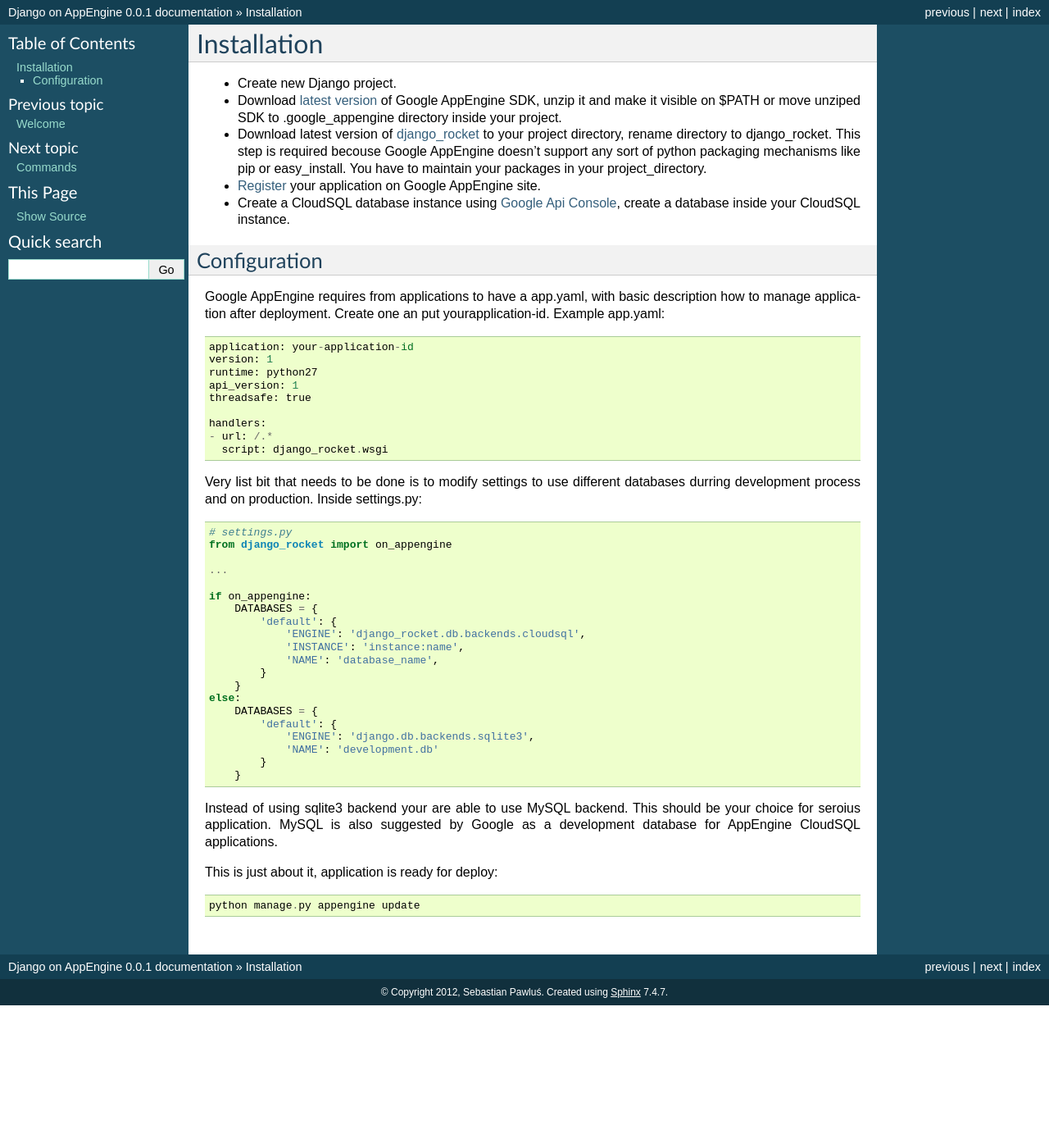
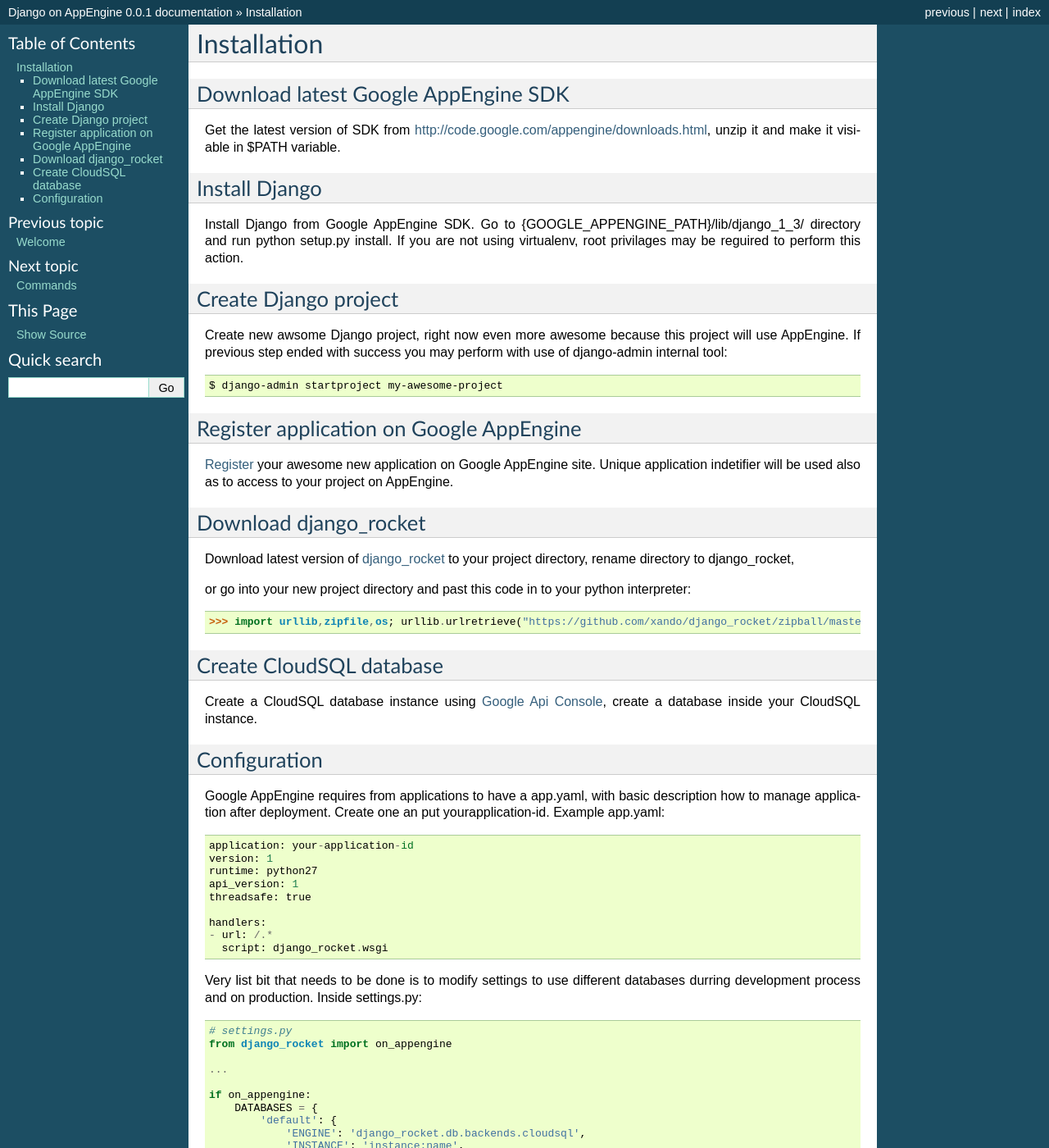
Before and after one commit to xando/django-rocket-engine, a Sphinx documentation site: the page built from docs/installation.rst, in a window 1280 px wide and 1400 px high. Shown: the whole window at 82% size. Built offline with Sphinx 7.4.7, drawn with Linux system fonts in a browser that asks for light colours; some of the changed text lies outside the part shown.

Commit message:
Documentation update.

```diff
--- a/docs/installation.rst
+++ b/docs/installation.rst
@@ -4,18 +4,61 @@
 ============
 
 
-* Create new Django  project.
+Download latest Google AppEngine SDK
+____________________________________
 
-* Download `latest version <http://code.google.com/appengine/downloads.html>`_      of     Google AppEngine SDK, unzip it and make  it visible on $PATH or move unziped SDK to .google_appengine directory inside your project.
+Get the latest version of SDK from `<http://code.google.com/appengine/downloads.html>`_, unzip it and make it visiable in $PATH variable.
 
-* Download  latest  version  of `django_rocket <https://github.com/xando/django_rocket/zipball/master>`_  to  your  project directory, rename directory to django_rocket.   This step  is required  becouse Google  AppEngine doesn't support  any  sort   of  python  packaging  mechanisms   like  pip  or easy_install.    You  have   to   maintain  your   packages  in   your project_directory.
+Install Django
+______________
 
-* `Register  <http://code.google.com/appengine/>`_  your application  on Google AppEngine site.
+Install    Django    from    Google     AppEngine    SDK.     Go    to
+{GOOGLE_APPENGINE_PATH}/lib/django_1_3/   directory  and   run  python
+setup.py install.   If you are  not using virtualenv,  root privilages
+may be reguired to perform this action.
 
-* Create  a  CloudSQL  database   instance  using  `Google  Api  Console <https://code.google.com/apis/console>`_, create a database inside your CloudSQL instance.
+Create Django project
+_____________________
+
+Create new awsome Django project,  right now even more awesome because
+this project will  use AppEngine. If previous step  ended with success
+you may perform with use of django-admin internal tool::
+
+    $ django-admin startproject my-awesome-project
+
+
+Register application on Google AppEngine
+________________________________________
+
+`Register   <http://code.google.com/appengine/>`_  your   awesome  new
+application on Google  AppEngine site. Unique application indetifier
+will be used also as to access to your project on AppEngine.
+
+
+Download django_rocket
+______________________
+
+Download        latest         version        of        `django_rocket
+<https://github.com/xando/django_rocket/zipball/master>`_    to   your
+project directory, rename directory to  django_rocket,
+
+or go into your
+new  project  directory   and  past  this  code  in   to  your  python
+interpreter::
+
+     >>> import urllib,zipfile,os; urllib.urlretrieve("https://github.com/xando/django_rocket/zipball/master", "django_rocket.zip"); zipfile.ZipFile('django_rocket.zip', 'r').extractall(); os.rename(zipfile.ZipFile('django_rocket.zip', 'r').namelist()[0].strip('/'), 'django_rocket'); os.remove('django_rocket.zip')
+
+
+Create CloudSQL database
+________________________
+
+Create  a  CloudSQL  database   instance  using  `Google  Api  Console
+<https://code.google.com/apis/console>`_,  create  a  database  inside
+your CloudSQL instance.
+
 
 Configuration
--------------
+_____________
 
 Google AppEngine requires from  applications to have a app.yaml, with
 basic description  how to manage application  after deployment. Create
@@ -57,11 +100,15 @@
             }
         }
 
+    DEBUG = not on_appengine
+
 Instead  of  using  sqlite3  backend   your  are  able  to  use  MySQL
-backend. This should be your  choice for seroius application. MySQL is
-also  suggested by  Google as  a development  database for  AppEngine
-CloudSQL applications.
+backend.   This    should   be   also   your    choice   for   seroius
+application.  MySQL  is also  suggested  by  Google as  a  development
+database for AppEngine CloudSQL applications.
 
 This is just about it, application is ready for deploy::
 
-    python manage.py appengine update
+    $ python manage.py appengine update
+
+Have fun!
```
